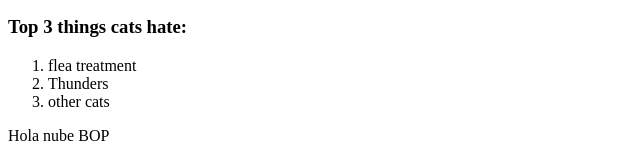
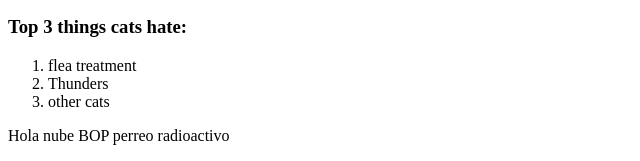
Before and after one commit to Nicand16/Proyecto2024, a plain HTML site: page index.html in a window 1280 px wide. Shown: the part 988-1149 px from the top of the page, without its empty margins (0-640 px from the left). Drawn offline with Linux system fonts and the light colour scheme.

Commit message:
Testing 2

```diff
--- a/index.html
+++ b/index.html
@@ -40,6 +40,7 @@
     <p>
         Hola nube
         BOP
+        perreo radioactivo
     </p>
 
 </body>
```
